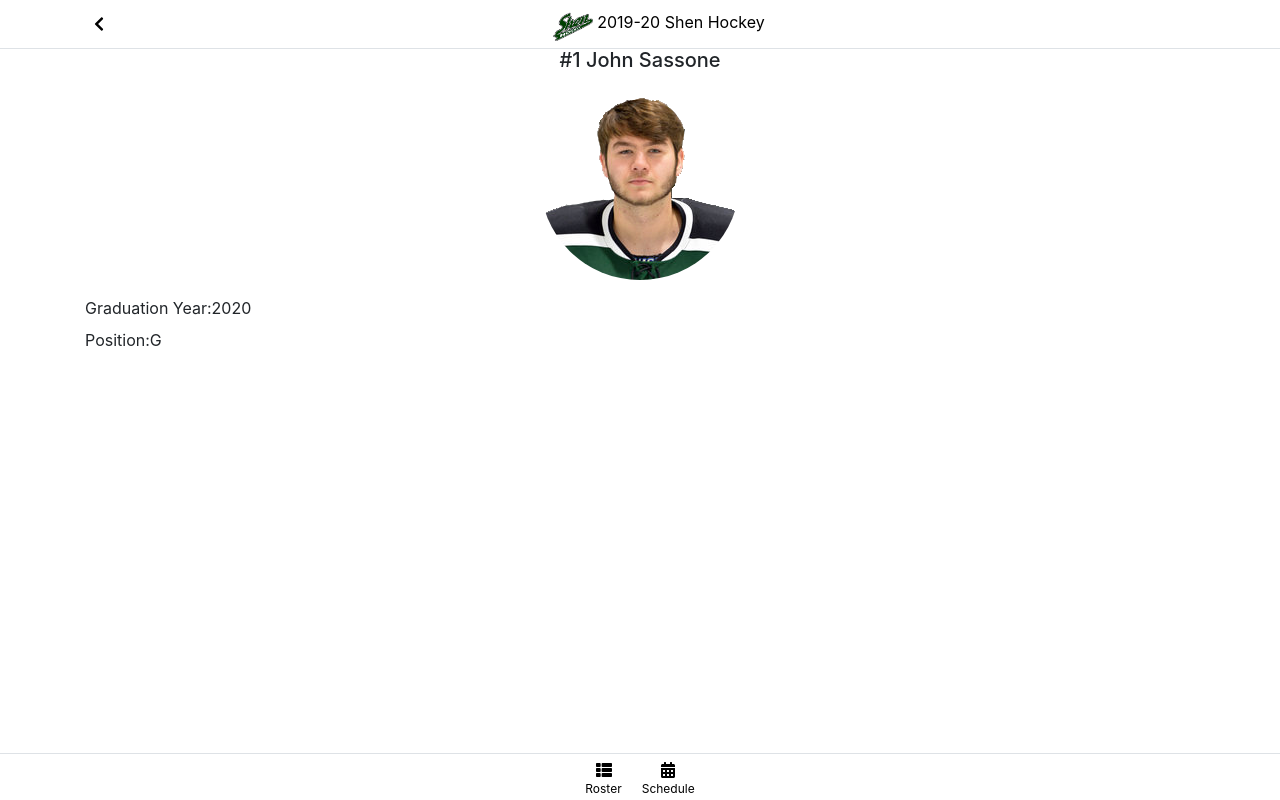
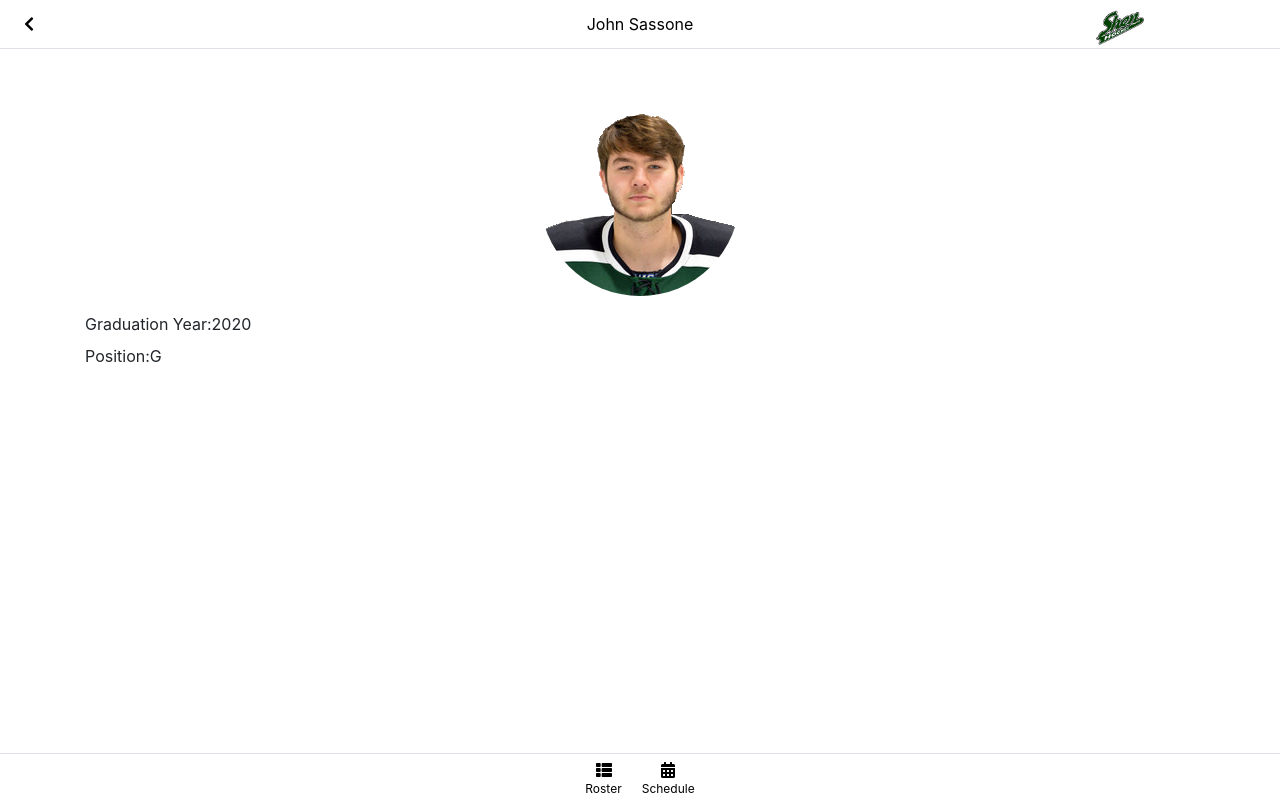
Before and after one commit to mikesae/hockey-roster-pwa, a React (Create React App) app: page /player/1 in a window 1280 px wide. Built offline with nearby package versions, Linux system fonts and the light colour scheme.

Commit message:
Use page specific titles in header. Center title and fix margin/padding in headers.

```diff
--- a/src/App.scss
+++ b/src/App.scss
@@ -43,12 +43,6 @@ body {
   a {
     color: $icon-color;
   }
-}
-
-.navbar-content {
-  display: block;
-  margin-left: auto;
-  margin-right: auto;
 }
 
 .navbar-bottom {
--- a/src/PlayerDetail.tsx
+++ b/src/PlayerDetail.tsx
@@ -20,10 +20,10 @@ export class PlayerDetail extends Component {
 
         return (
             <>
-                <TopNavbar showBackNav={true}/>
+                <TopNavbar title={player.name} showBackNav={true}/>
+                <div className="spacer"/>
                 <div className="spacer"/>
                 <Container className="container">
-                    <h5 className="player-name">#{player.uniformNumber} {player.name}</h5>
                     <FormGroup>
                         <Image roundedCircle src={player.imageUrl} alt={player.name}/>
                     </FormGroup>
--- a/src/Roster.scss
+++ b/src/Roster.scss
@@ -1,4 +1,5 @@
 .header-row {
   top: 3em;
   width: 100%;
+  margin: 0;
 }
--- a/src/Schedule.tsx
+++ b/src/Schedule.tsx
@@ -6,10 +6,10 @@ export class Schedule extends Component {
     render() {
         return (
             <>
-                <TopNavbar showBackNav={true}/>
+                <TopNavbar title="Schedule" showBackNav={true}/>
                 <div className="spacer"/>
                 <Container className="App container-fluid">
-                    <h4>Schedule TBD</h4>
+                    <h4>TBD</h4>
                 </Container>
                 <div className="spacer"/>
             </>
--- a/src/TopNavbar.scss
+++ b/src/TopNavbar.scss
@@ -4,4 +4,17 @@
 
 .navbar-top {
   padding: 0;
+  .img-thumbnail {
+    padding: 0;
+  }
 }
+
+.navbar-content {
+  text-align: center;
+}
+
+@media (prefers-color-scheme: dark) {
+  .navbar-top {
+    background-color: black;
+  }
+}
--- a/src/TopNavbar.tsx
+++ b/src/TopNavbar.tsx
@@ -5,8 +5,11 @@ import {Link} from "react-router-dom";
 import {FontAwesomeIcon} from "@fortawesome/react-fontawesome";
 import {faChevronLeft} from "@fortawesome/free-solid-svg-icons/faChevronLeft";
 import Image from "react-bootstrap/Image";
+import Row from "react-bootstrap/Row";
+import Col from "react-bootstrap/Col";
 
 export interface ITopNavBarProps {
+    title: string;
     showBackNav: boolean;
 }
 
@@ -14,19 +17,23 @@ export class TopNavbar extends Component<ITopNavBarProps> {
     render() {
         return (
             <Navbar className="jumbotron-fluid border-bottom navbar-top" fixed="top">
-                <div className="container">
+                <Row className="container-fluid no-gutters">
+                    <Col className="col-3">
                         { this.props.showBackNav &&
                             <Link to="/" className="navbar-left-link">
                                 <FontAwesomeIcon className="link-icon" icon={faChevronLeft}/>
                             </Link>
                         }
-                    <span className="navbar-content">
+                    </Col>
+                    <Col className="col-6 navbar-content">
                         <Link to="/">
-                            <Image thumbnail fluid src="/shen-hockey-logo.png" className="d-inline-block"/>
-                            <span>2019-20 Shen Hockey</span>
+                            <span>{this.props.title}</span>
                         </Link>
-                    </span>
-                </div>
+                    </Col>
+                    <Col className="col-3">
+                        <Image thumbnail fluid src="/shen-hockey-logo.png"/>
+                    </Col>
+                </Row>
             </Navbar>
         );
     }
--- a/src/player.scss
+++ b/src/player.scss
@@ -1,5 +1,6 @@
 $shen-green: #00400e;
 
+.roster-container {
   .row:first-child {
     background-color: #CCCCCC !important;
     font-weight: bold;
@@ -11,6 +12,7 @@ $shen-green: #00400e;
 
   .row:nth-child(odd) {
     background-color: #DDDDDD;
+  }
 }
 
 .col-1, .col-2 {
@@ -44,6 +46,7 @@ h3, h4 {
 }
 
 @media (prefers-color-scheme: dark) {
+  .roster-container {
     .row:first-child {
       background-color: #333333 !important;
       font-weight: bold;
@@ -58,13 +61,11 @@ h3, h4 {
       background-color: black;
       color: white;
     }
+  }
 
   .detail-content {
     background: black !important;
     border-color: black !important;
   }
 
-  .popup-content .close {
-    color: white;
 }
-}
--- a/src/roster.tsx
+++ b/src/roster.tsx
@@ -19,10 +19,10 @@ export default class Roster extends Component {
 
         return (
             <>
-                <TopNavbar showBackNav={false}/>
+                <TopNavbar title="2019-20 Roster" showBackNav={false}/>
                 <div className="spacer"/>
                 <div className="spacer-for-header"/>
-                <Container>
+                <Container className="roster-container">
                     <Row className="header-row fixed-top">
                         <Col className="col-2 px-0"></Col>
                         <Col className="col-1 px-0">#</Col>
```
Lines whose indentation alone changed are shown as unchanged.
